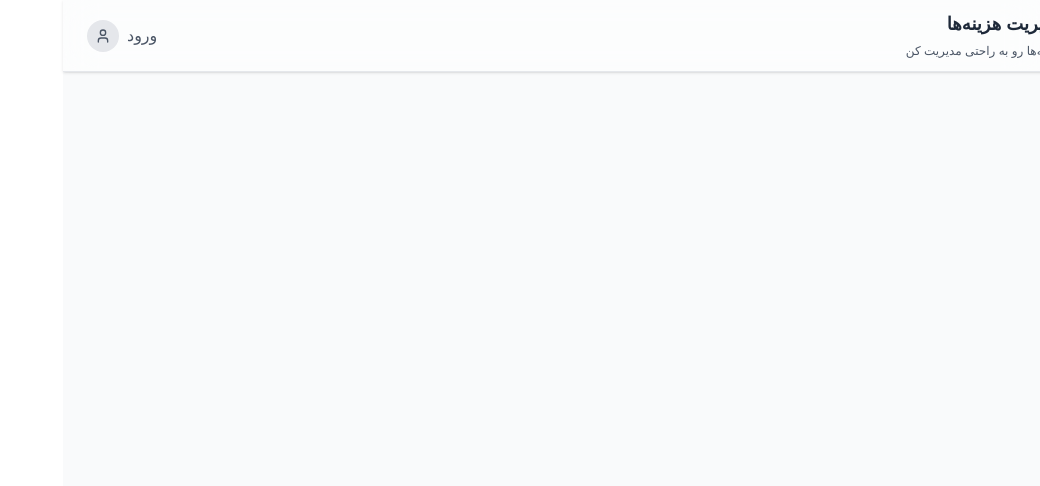
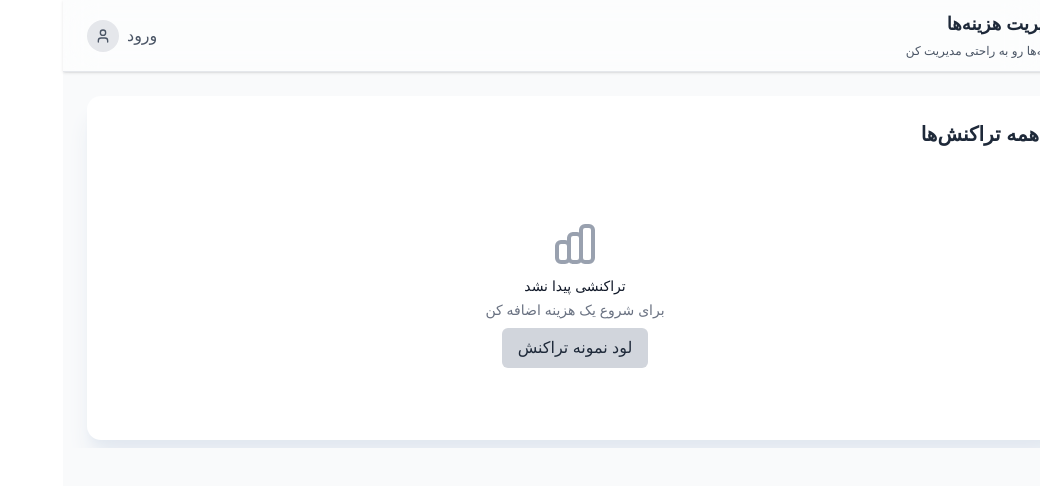
Before and after one commit to micodex/mx-expense-tracker, a React (Vite) app: page / in a window 1280 px wide. Both pictures are taken after a click on the button "تراکنش‌ها". Shown: the top 486 px of the page, without its empty margins (240-1280 px from the left). Built offline with nearby package versions, Linux system fonts and the light colour scheme; a small style sheet from the web is missing.

Commit message:
add all transactions page

```diff
--- a/src/App.tsx
+++ b/src/App.tsx
@@ -11,6 +11,8 @@ import Dashboard from "./components/Dashboard";
 import Layout from "./components/layout/Layout";
 import SettingsPage from "./pages/Settings";
 import SummaryPage from "./pages/Summary";
+import TransactionsPage from "./pages/TransactionsPage";
+import TsLineChart from "./components/charts/TsLineChart";
 
 function App() {
   const [isEditing, setIsEditing] = useState<boolean>(false);
@@ -35,31 +37,18 @@ function App() {
               <TransactionList setIsEditing={setIsEditing} />
             </div>
           </div>
-          <SummaryPage />
         </div>
       )}
 
-      {/* {activePage === "Analysis" && (
-          <div className="mb-10">
-            <TotalsPieCharts />
-          </div>
-        )}
+      {activePage === "Analysis" && (
+        <div className="mb-10">
+          <TsLineChart />
+        </div>
+      )}
 
-        {activePage === "Transactions" && (
-          <div className="grid grid-cols-1 lg:grid-cols-3 gap-6">
-            <div className="lg:col-span-1">
-              <TransactionForm
-                isEditing={isEditing}
-                setIsEditing={setIsEditing}
-              />
-            </div>
-            <div className="lg:col-span-2 ">
-              <TransactionList setIsEditing={setIsEditing} />
-            </div>
-          </div>
-        )}
+      {activePage === "Transactions" && <TransactionsPage />}
 
-        {activePage === "Categories" && <SummaryPage />}*/}
+      {activePage === "Categories" && <SummaryPage />}
 
       {activePage === "Settings" && <SettingsPage />}
     </Layout>
--- a/src/components/layout/SideBar.tsx
+++ b/src/components/layout/SideBar.tsx
@@ -44,14 +44,12 @@ export default function SideBar() {
   const { activePage, setActivePage, sidebarOpen, toggleSidebar } = useApp();
   return (
     <aside
-      className={`fixed z-3 bg-white top-0 right-0 w-64 h-screen transform md:translate-x-0 transition-all shadow-md bg-white/70 backdrop-blur-lg
+      className={`fixed z-3 top-0 right-0 w-64 h-screen transform md:translate-x-0 transition-all shadow-md bg-white/70 backdrop-blur-lg
         ${sidebarOpen ? "translate-x-0" : "translate-x-full"} `}
     >
       <div className="h-18 px-6 flex items-center justify-between border-gray-200 border-b">
-        <div className="flex items-center gap-2 text-blue-500">
-          <div className="relative">
-            <img className="block w-22" src={Logo} alt="logo" />
-          </div>
+        <div className="relative">
+          <img className="block w-22" src={Logo} alt="logo" />
         </div>
         <button
           className="p-2 rounded-sm md:hidden hover:bg-gray-100 active:bg-gray-200"
@@ -69,8 +67,8 @@ export default function SideBar() {
                 onClick={() => setActivePage(name)}
                 className={`
                   w-full px-4 py-2 rounded-md flex items-center gap-4
-                  transition duration-60 text-gray-800
-                  ${activePage === name ? "bg-blue-600 text-white" : ""}
+                  transition duration-60 text-gray-800 cursor-pointer
+                  ${activePage === name ? "bg-blue-500 text-white" : ""}
                   hover:bg-gray-200 hover:text-gray-800
                 `}
               >
--- /dev/null
+++ b/src/pages/TransactionsPage.tsx
@@ -0,0 +1,58 @@
+import NoExpense from "@/components/NoExpense";
+import { useApp } from "@/context/AppContext";
+import { FaArrowTrendDown, FaArrowTrendUp } from "react-icons/fa6";
+
+const TransactionsPage = () => {
+  const { transactions } = useApp();
+  return (
+    <div className="bg-white rounded-xl shadow-xl shadow-slate-200 p-6">
+      <div className="flex flex-col sm:flex-row justify-between sm:items-center items-start gap-4 w-full sm:w-auto mb-6">
+        <h2 className="flex-grow text-xl font-semibold text-gray-800">
+          همه تراکنش‌ها
+        </h2>
+      </div>
+      {/* Expense Item */}
+      {transactions.length === 0 ? (
+        <NoExpense />
+      ) : (
+        <div className="space-y-2">
+          {transactions.map((exp) => (
+            <div
+              dir="rtl"
+              key={exp.id}
+              className={`exp
+                      flex justify-between items-center border-b-2
+                    bg-white border-gray-200 hover:bg-gray-50 transition-border duration-60 p-4
+                  `}
+            >
+              <div className="space-y-1">
+                <h3 className="font-semibold">{exp.name}</h3>
+                <div className="flex items-center gap-3">
+                  <span className="text-sm text-gray-600">{exp.category}</span>
+                  <span className="text-sm text-gray-600">{exp.date}</span>
+                </div>
+              </div>
+              <div className="flex items-center gap-2">
+                {exp.type === "income" ? (
+                  <div className="text-green-500">
+                    <FaArrowTrendUp />
+                  </div>
+                ) : (
+                  <div className="text-red-500">
+                    <FaArrowTrendDown />
+                  </div>
+                )}
+                <div className="font-semibold text-gray-800 pr-2">
+                  {exp.amount}{" "}
+                  <span className="text-xs text-gray-700">تومان</span>
+                </div>
+              </div>
+            </div>
+          ))}
+        </div>
+      )}
+    </div>
+  );
+};
+
+export default TransactionsPage;
```
Also changed, not shown: src/pages/Transactions.tsx (deleted).
